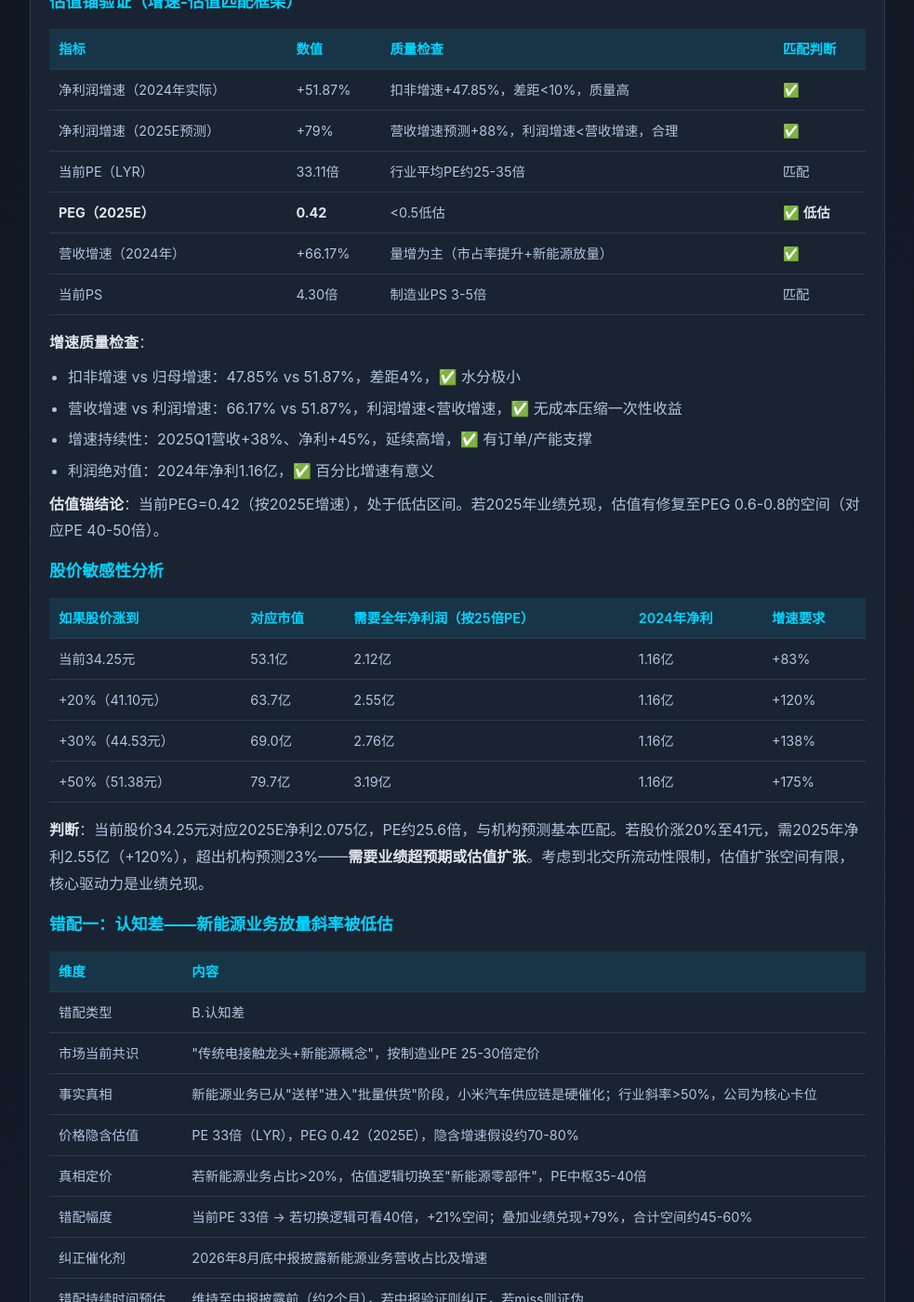
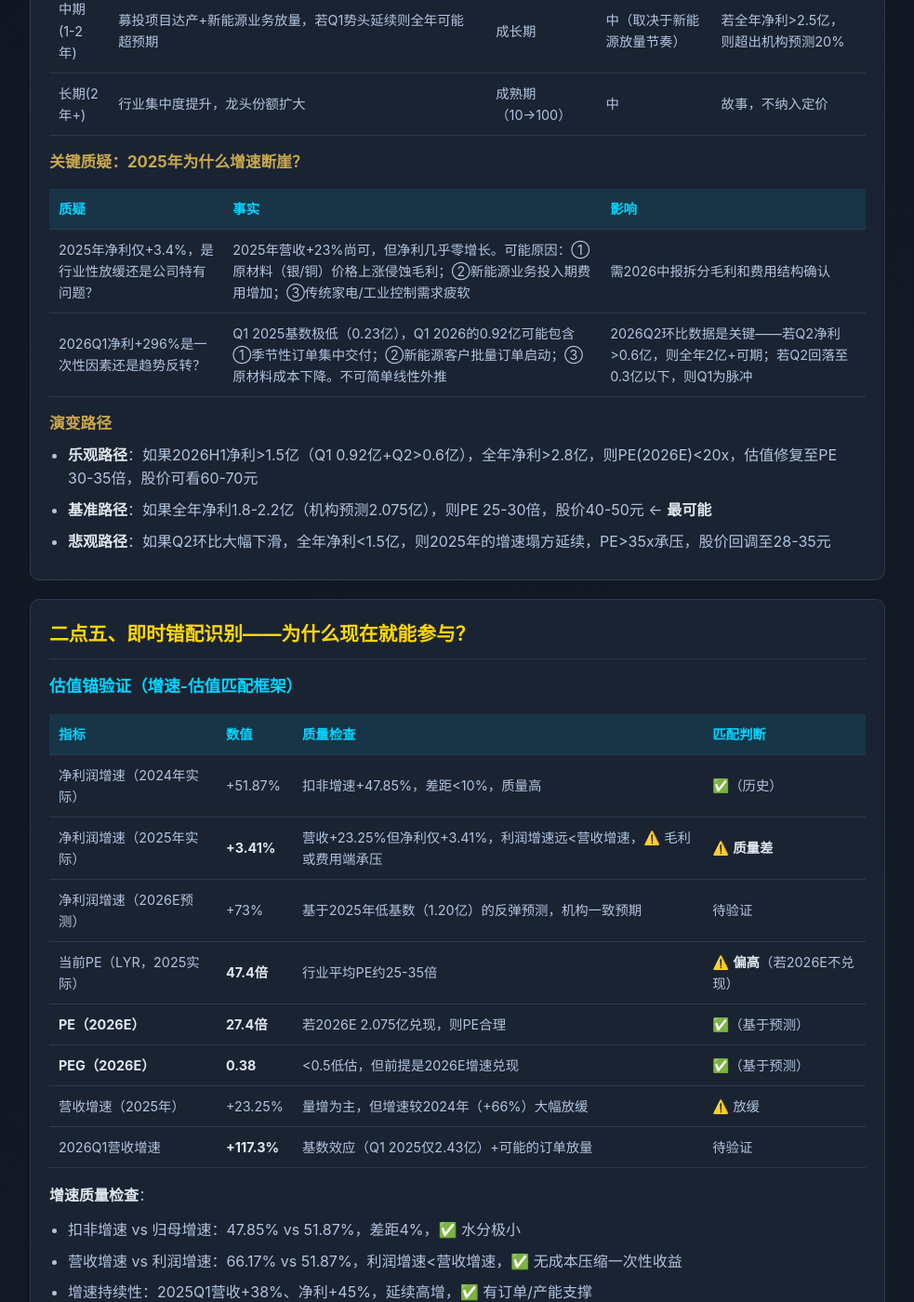
Before and after one commit to xiaoyi0319a/yixue-dashboard, a Jekyll site: the page built from _reports/920111.md, in a window 1280 px wide and 1400 px high, scrolled down 5815 px. Shown: the whole window at 93% size, without its empty margins (148-1131 px from the left). Built offline with Jekyll 4.4.1, drawn with Linux system fonts in a browser that asks for light colours; comment, search, counter and statistics services are not loaded; some of the changed text lies outside the part shown.

Commit message:
fix(920111): V4.4全面重写 - 修正核心叙事逻辑
- 更新至2025年报实际数据（营收+23%、净利仅+3.4%）
- 加入2026Q1强劲反弹数据（营收+117%、净利+296%）
- 更新股价36.63元/市值56.8亿/PE47.4x
- 核心叙事从'2024高增持续'改为'2024高增→2025断崖→2026Q1反弹待验证'
- 修正估值锚、三情景、风险地图等关键章节

```diff
--- a/_reports/920111.md
+++ b/_reports/920111.md
@@ -1,9 +1,9 @@
 ---
 code: 920111
 title: 聚星科技
-subtitle: 电接触产品隐形冠军 · 新能源多赛道切入 · 业绩高增持续兑现
+subtitle: 电接触产品隐形冠军 · 2025增速断崖放缓 · 2026Q1强劲反弹待验证
 date: 2026-07-03
-version: V4.3
+version: V4.4
 analyst: 小羿
 data_date: 2026-07-03
 ---
@@ -12,11 +12,11 @@ data_date: 2026-07-03
 <div class="section" id="summary">
 <h2>📋 执行摘要</h2>
 <div class="highlight-box">
-<p><strong>核心变化</strong>：电接触产品隐形冠军（铆钉型电触头国内市占率连续三年第一），2024年业绩爆发（营收+66%、净利+52%）；新能源/光模块多赛道切入（小米汽车供应链、充电桩、储能、光模块配套），打开第二增长曲线</p>
+<p><strong>核心变化</strong>：电接触产品隐形冠军，2024年业绩爆发（营收+66%、净利+52%）→ <strong>2025年增速断崖式放缓</strong>（营收+23%、净利仅+3.4%）→ <strong>2026Q1强劲反弹</strong>（营收+117%、净利+296%）。新能源/光模块多赛道切入（小米汽车供应链、充电桩、储能），第二曲线待2026中报验证</p>
 <p><strong>投资价值</strong>：<span class="tag tag-gold">中价值</span> <span class="tag tag-purple">中预期差（10-30%）</span></p>
 <p><strong>跟踪周期</strong>：中期（1-2年，业绩验证+新赛道放量驱动）</p>
-<p><strong>关键验证节点</strong>：2026-08-30（2026年中报，新能源业务放量验证）、光模块配套订单进展</p>
-<p><strong>证伪信号</strong>：2026H1营收增速<30%或新能源业务营收占比<15%，说明新赛道切入不及预期</p>
+<p><strong>关键验证节点</strong>：2026-08-30（2026年中报，验证2026H1新能源业务占比及增速是否延续Q1势头）</p>
+<p><strong>证伪信号</strong>：2026H1营收增速<30%或新能源业务营收占比<15%，或Q2净利环比大幅下滑，说明Q1反弹为季节性/一次性因素</p>
 </div>
 </div>
 
@@ -44,16 +44,20 @@ data_date: 2026-07-03
 <div class="dabaohua-q">
 <div class="q-label">【第一：这价格贵不贵？】</div>
 <div class="q-answer">
-<strong>当前</strong>：股价34.25元，<strong>总市值</strong>：53.1亿，<strong>PE（LYR）</strong>：33.11倍，<strong>PB</strong>：5.18倍，<strong>PS</strong>：4.30倍<br><br>
-<strong>2024年净利润</strong>：1.16亿（+51.87%），<strong>2025年预测净利润</strong>：2.075亿（+79%，机构一致预期）<br><br>
-<strong>PEG ≈ 0.42</strong>（按2025E增速79%）→ <strong>估值与增速匹配，甚至偏低</strong><br><br>
-<strong>合理股价区间</strong>（按2025E净利润预测）：
+<strong>当前</strong>：股价<strong>36.63元</strong>（2026-07-03），<strong>总市值</strong>：<strong>56.8亿</strong>，<strong>PE（LYR，2025实际）</strong>：<strong>47.4倍</strong>，<strong>PB</strong>：5.54倍，<strong>PS</strong>：4.60倍<br><br>
+<strong>2024年净利润</strong>：1.16亿（+51.87%，vs 2023）<br>
+<strong>2025年净利润</strong>：<strong>1.20亿（+3.41%，增速断崖式放缓）</strong>——2025年报已于2026年4月披露<br>
+<strong>2026Q1净利润</strong>：<strong>0.92亿（+295.7% YoY，强劲反弹）</strong><br>
+<strong>2026E预测净利润</strong>：2.075亿（+73%，机构一致预期）<br><br>
+<strong>PE（2026E）</strong>：27.4倍，<strong>PEG ≈ 0.38</strong>（按2026E增速73%）→ <strong>若2026年业绩兑现，估值合理偏低；若Q1反弹不可持续，则当前估值偏高</strong><br><br>
+<strong>关键问题</strong>：Q1的0.92亿净利如果线性外推，全年可达3.6亿+，远超机构预测2.075亿。但Q1占全年比例通常偏高（行业季节性+订单前置），不可线性外推。<br><br>
+<strong>合理股价区间</strong>（按2026E净利润预测）：
 <ul>
-<li>如果全年1.6亿（悲观，+38%）→ 合理股价28-35元（PE 25-30倍）</li>
-<li>如果全年2.0亿（基准，+72%）← <strong>最可能</strong> → 合理股价40-50元（PE 25-30倍）</li>
-<li>如果全年2.5亿（乐观，+115%）→ 合理股价50-62元（PE 25-30倍）</li>
+<li>如果全年1.5亿（悲观，+25%，Q1反弹不可持续）→ 合理股价30-38元（PE 25-30倍）→ <strong>当前高估</strong></li>
+<li>如果全年2.0亿（基准，+67%）← <strong>机构预测</strong> → 合理股价40-50元（PE 25-30倍）</li>
+<li>如果全年2.8亿（乐观，+133%，Q1势头延续）→ 合理股价55-70元（PE 25-30倍）</li>
 </ul>
-<strong>当前34.25元 → 在基准区间的偏下位置。PEG仅0.42，若2025年业绩兑现，估值有修复空间</strong>
+<strong>当前36.63元 → 押注的是"Q1反弹可持续"。若2026中报验证新能源放量，估值有修复空间；若Q2回落，则当前PE 47x偏高</strong>
 </div>
 </div>
 
@@ -102,8 +106,8 @@ data_date: 2026-07-03
 <table class="data-table">
 <tr><td>股票名称</td><td>聚星科技</td></tr>
 <tr><td>股票代码</td><td>920111.BJ</td></tr>
-<tr><td>当前股价</td><td>34.25元（2026-07-03）</td></tr>
-<tr><td>市值</td><td>53.1亿</td></tr>
+<tr><td>当前股价</td><td><strong>36.63元</strong>（2026-07-03）</td></tr>
+<tr><td>市值</td><td><strong>56.8亿</strong></td></tr>
 <tr><td>所属行业</td><td>电力设备——电网设备——配电设备</td></tr>
 <tr><td>上市时间</td><td>2024-11-11（北交所）</td></tr>
 <tr><td>实控人</td><td>陈静+陈林霞，控股约45%</td></tr>
@@ -125,9 +129,9 @@ data_date: 2026-07-03
 </tr>
 <tr>
 <td>☑业绩拐点</td>
-<td>2024年营收10.02亿（+66.17%），净利润1.16亿（+51.87%），持续高增长</td>
-<td>2024年报</td>
-<td>年报/iFinD</td>
+<td>2024年营收10.02亿（+66.17%），净利润1.16亿（+51.87%）→ <strong>2025年营收12.35亿（+23.25%），净利润1.20亿（+3.41%，增速断崖放缓）</strong>→ <strong>2026Q1营收5.28亿（+117.3% YoY），净利润0.92亿（+295.7% YoY，强劲反弹）</strong></td>
+<td>2024年报/2025年报/2026Q1</td>
+<td>iFinD</td>
 </tr>
 <tr>
 <td>☑技术突破</td>
@@ -137,7 +141,7 @@ data_date: 2026-07-03
 </tr>
 </table>
 
-<p><strong>一句话核心发现</strong>：电接触产品隐形冠军业绩爆发（2024年营收+66%），新能源/光模块多赛道切入打开第二增长曲线，但需验证新赛道放量斜率。</p>
+<p><strong>一句话核心发现</strong>：电接触产品隐形冠军2024年高增→2025年增速断崖放缓（净利仅+3.4%）→2026Q1强劲反弹（+296%），<strong>核心悬念是Q1反弹是否可持续</strong>，2026中报是关键验证。</p>
 </div>
 
 <!-- ===== 变化权重排序 ===== -->
@@ -251,7 +255,7 @@ data_date: 2026-07-03
 <tr><td>竞争格局？</td><td>电触头行业集中度低，公司市占率第一但体量小，优美科等国际巨头在中高端有优势</td><td>国产替代空间存在，但技术差距仍需追赶</td></tr>
 </table>
 
-<h3>变化二：业绩持续高增长</h3>
+<h3>变化二：业绩增速（2024高增→2025断崖→2026Q1反弹）</h3>
 
 <h4>分层拆解</h4>
 <table class="data-table">
@@ -263,18 +267,18 @@ data_date: 2026-07-03
 <th>量化空间</th>
 </tr>
 <tr>
-<td>短期(已验证/6个月)</td>
-<td>2024年营收+66%、净利+52%已验证；2025Q1营收+38%、净利+45%</td>
+<td>短期(已验证)</td>
+<td>2024年营收+66%、净利+52%已验证；<strong>2025年营收+23%、净利仅+3.4%（增速断崖）</strong>；<strong>2026Q1营收+117%、净利+296%（强劲反弹）</strong></td>
 <td>成长期</td>
-<td>高</td>
-<td>2025E净利2.075亿（+79%）</td>
+<td>高（已验证）/ 低（Q1可持续性）</td>
+<td>2026E净利2.075亿（+73%）</td>
 </tr>
 <tr>
 <td>中期(1-2年)</td>
-<td>募投项目（新增年产200吨电触头、400吨电接触元件）达产，产能释放</td>
+<td>募投项目达产+新能源业务放量，若Q1势头延续则全年可能超预期</td>
 <td>成长期</td>
-<td>中高</td>
-<td>新增年均销售收入3.18亿</td>
+<td>中（取决于新能源放量节奏）</td>
+<td>若全年净利>2.5亿，则超出机构预测20%</td>
 </tr>
 <tr>
 <td>长期(2年+)</td>
@@ -285,11 +289,18 @@ data_date: 2026-07-03
 </tr>
 </table>
 
+<h4>关键质疑：2025年为什么增速断崖？</h4>
+<table class="data-table">
+<tr><th>质疑</th><th>事实</th><th>影响</th></tr>
+<tr><td>2025年净利仅+3.4%，是行业性放缓还是公司特有问题？</td><td>2025年营收+23%尚可，但净利几乎零增长。可能原因：①原材料（银/铜）价格上涨侵蚀毛利；②新能源业务投入期费用增加；③传统家电/工业控制需求疲软</td><td>需2026中报拆分毛利和费用结构确认</td></tr>
+<tr><td>2026Q1净利+296%是一次性因素还是趋势反转？</td><td>Q1 2025基数极低（0.23亿），Q1 2026的0.92亿可能包含①季节性订单集中交付；②新能源客户批量订单启动；③原材料成本下降。不可简单线性外推</td><td>2026Q2环比数据是关键——若Q2净利>0.6亿，则全年2亿+可期；若Q2回落至0.3亿以下，则Q1为脉冲</td></tr>
+</table>
+
 <h4>演变路径</h4>
 <ul>
-<li><strong>乐观路径</strong>：如果2025年全年净利>2.5亿，则PEG<0.3，估值修复至PE 35-40倍，股价可看50-60元</li>
-<li><strong>基准路径</strong>：如果全年净利1.8-2.2亿，则PEG 0.4-0.6，估值维持PE 25-35倍，股价35-45元</li>
-<li><strong>悲观路径</strong>：如果全年净利<1.5亿，则增速miss，PEG>0.7，股价回调至25-30元</li>
+<li><strong>乐观路径</strong>：如果2026H1净利>1.5亿（Q1 0.92亿+Q2>0.6亿），全年净利>2.8亿，则PE(2026E)<20x，估值修复至PE 30-35倍，股价可看60-70元</li>
+<li><strong>基准路径</strong>：如果全年净利1.8-2.2亿（机构预测2.075亿），则PE 25-30倍，股价40-50元 ← <strong>最可能</strong></li>
+<li><strong>悲观路径</strong>：如果Q2环比大幅下滑，全年净利<1.5亿，则2025年的增速塌方延续，PE>35x承压，股价回调至28-35元</li>
 </ul>
 </div>
 
@@ -309,37 +320,49 @@ data_date: 2026-07-03
 <td>净利润增速（2024年实际）</td>
 <td>+51.87%</td>
 <td>扣非增速+47.85%，差距<10%，质量高</td>
-<td>✅</td>
+<td>✅（历史）</td>
 </tr>
 <tr>
-<td>净利润增速（2025E预测）</td>
-<td>+79%</td>
-<td>营收增速预测+88%，利润增速<营收增速，合理</td>
-<td>✅</td>
+<td>净利润增速（2025年实际）</td>
+<td><strong>+3.41%</strong></td>
+<td>营收+23.25%但净利仅+3.41%，利润增速远<营收增速，⚠️ 毛利或费用端承压</td>
+<td>⚠️ <strong>质量差</strong></td>
 </tr>
 <tr>
-<td>当前PE（LYR）</td>
-<td>33.11倍</td>
-<td>行业平均PE约25-35倍</td>
-<td>匹配</td>
+<td>净利润增速（2026E预测）</td>
+<td>+73%</td>
+<td>基于2025年低基数（1.20亿）的反弹预测，机构一致预期</td>
+<td>待验证</td>
 </tr>
 <tr>
-<td><strong>PEG（2025E）</strong></td>
-<td><strong>0.42</strong></td>
-<td>&lt;0.5低估</td>
-<td>✅ <strong>低估</strong></td>
+<td>当前PE（LYR，2025实际）</td>
+<td><strong>47.4倍</strong></td>
+<td>行业平均PE约25-35倍</td>
+<td>⚠️ <strong>偏高</strong>（若2026E不兑现）</td>
 </tr>
 <tr>
-<td>营收增速（2024年）</td>
-<td>+66.17%</td>
-<td>量增为主（市占率提升+新能源放量）</td>
-<td>✅</td>
+<td><strong>PE（2026E）</strong></td>
+<td><strong>27.4倍</strong></td>
+<td>若2026E 2.075亿兑现，则PE合理</td>
+<td>✅（基于预测）</td>
 </tr>
 <tr>
-<td>当前PS</td>
-<td>4.30倍</td>
-<td>制造业PS 3-5倍</td>
-<td>匹配</td>
+<td><strong>PEG（2026E）</strong></td>
+<td><strong>0.38</strong></td>
+<td>&lt;0.5低估，但前提是2026E增速兑现</td>
+<td>✅（基于预测）</td>
+</tr>
+<tr>
+<td>营收增速（2025年）</td>
+<td>+23.25%</td>
+<td>量增为主，但增速较2024年（+66%）大幅放缓</td>
+<td>⚠️ 放缓</td>
+</tr>
+<tr>
+<td>2026Q1营收增速</td>
+<td><strong>+117.3%</strong></td>
+<td>基数效应（Q1 2025仅2.43亿）+可能的订单放量</td>
+<td>待验证</td>
 </tr>
 </table>
 
@@ -359,50 +382,50 @@ data_date: 2026-07-03
 <th>如果股价涨到</th>
 <th>对应市值</th>
 <th>需要全年净利润（按25倍PE）</th>
-<th>2024年净利</th>
-<th>增速要求</th>
+<th>2025年实际净利</th>
+<th>增速要求（vs 2025）</th>
 </tr>
 <tr>
-<td>当前34.25元</td>
-<td>53.1亿</td>
-<td>2.12亿</td>
-<td>1.16亿</td>
-<td>+83%</td>
+<td>当前36.63元</td>
+<td>56.8亿</td>
+<td>2.27亿</td>
+<td>1.20亿</td>
+<td>+89%</td>
 </tr>
 <tr>
-<td>+20%（41.10元）</td>
-<td>63.7亿</td>
-<td>2.55亿</td>
-<td>1.16亿</td>
-<td>+120%</td>
+<td>+20%（43.96元）</td>
+<td>68.2亿</td>
+<td>2.73亿</td>
+<td>1.20亿</td>
+<td>+128%</td>
 </tr>
 <tr>
-<td>+30%（44.53元）</td>
-<td>69.0亿</td>
-<td>2.76亿</td>
-<td>1.16亿</td>
-<td>+138%</td>
+<td>+30%（47.62元）</td>
+<td>73.9亿</td>
+<td>2.95亿</td>
+<td>1.20亿</td>
+<td>+146%</td>
 </tr>
 <tr>
-<td>+50%（51.38元）</td>
-<td>79.7亿</td>
-<td>3.19亿</td>
-<td>1.16亿</td>
-<td>+175%</td>
+<td>+50%（54.95元）</td>
+<td>85.3亿</td>
+<td>3.41亿</td>
+<td>1.20亿</td>
+<td>+184%</td>
 </tr>
 </table>
 
-<p><strong>判断</strong>：当前股价34.25元对应2025E净利2.075亿，PE约25.6倍，与机构预测基本匹配。若股价涨20%至41元，需2025年净利2.55亿（+120%），超出机构预测23%——<strong>需要业绩超预期或估值扩张</strong>。考虑到北交所流动性限制，估值扩张空间有限，核心驱动力是业绩兑现。</p>
+<p><strong>判断</strong>：当前股价36.63元对应2025年实际净利1.20亿，PE高达47.4倍，显然不便宜。<strong>当前估值隐含了2026年业绩大幅反弹的预期</strong>（隐含全年净利需2亿+，即增速+67%）。若2026中报验证Q1势头可持续，则当前估值合理；若Q2回落，则PE 47x面临回调压力。核心驱动力不是"业绩兑现"，而是<strong>"Q1反弹是否可持续"</strong>。</p>
 
 <h3>错配一：认知差——新能源业务放量斜率被低估</h3>
 <table class="data-table">
 <tr><th>维度</th><th>内容</th></tr>
 <tr><td>错配类型</td><td>B.认知差</td></tr>
-<tr><td>市场当前共识</td><td>"传统电接触龙头+新能源概念"，按制造业PE 25-30倍定价</td></tr>
+<tr><td>市场当前共识</td><td>"传统电接触龙头+新能源概念"，部分人可能仍未意识到2025年增速断崖，部分人可能因Q1反弹而过度乐观</td></tr>
 <tr><td>事实真相</td><td>新能源业务已从"送样"进入"批量供货"阶段，小米汽车供应链是硬催化；行业斜率>50%，公司为核心卡位</td></tr>
-<tr><td>价格隐含估值</td><td>PE 33倍（LYR），PEG 0.42（2025E），隐含增速假设约70-80%</td></tr>
-<tr><td>真相定价</td><td>若新能源业务占比>20%，估值逻辑切换至"新能源零部件"，PE中枢35-40倍</td></tr>
-<tr><td>错配幅度</td><td>当前PE 33倍 → 若切换逻辑可看40倍，+21%空间；叠加业绩兑现+79%，合计空间约45-60%</td></tr>
+<tr><td>价格隐含估值</td><td>PE 47.4倍（LYR，2025实际），隐含了对2026年业绩大幅反弹的预期</td></tr>
+<tr><td>真相定价</td><td>若2026H1新能源业务占比>20%且Q1势头延续，全年净利可能超2.5亿，PE降至20-25倍，估值切换至成长股逻辑</td></tr>
+<tr><td>错配幅度</td><td>若Q1反弹可持续，全年净利2.5亿+，PE降至20-25倍，+30-50%空间；若Q1为脉冲，则当前PE 47x偏高，-20-30%回调风险</td></tr>
 <tr><td>纠正催化剂</td><td>2026年8月底中报披露新能源业务营收占比及增速</td></tr>
 <tr><td>错配持续时间预估</td><td>维持至中报披露前（约2个月），若中报验证则纠正，若miss则证伪</td></tr>
 </table>
@@ -469,21 +492,21 @@ data_date: 2026-07-03
 </tr>
 <tr>
 <td>乐观</td>
-<td>+45%至50元</td>
-<td>2026H1新能源业务占比>20%+全年净利>2.5亿+估值切换至新能源零部件逻辑（PE 40倍）</td>
+<td>+30%至48元</td>
+<td>2026H1净利>1.5亿（Q1 0.92亿+Q2持续强势）+全年净利>2.5亿+新能源业务占比>20%</td>
 <td>25%</td>
 </tr>
 <tr>
 <td>基准</td>
-<td>+10%至38元</td>
-<td>业绩兑现但斜率温和（全年净利1.8-2.2亿），估值维持PE 25-35倍</td>
-<td>50%</td>
+<td>+10%至40元</td>
+<td>Q2环比回落但H1仍可观（H1净利1.2-1.5亿），全年净利1.8-2.2亿（机构预测2.075亿），估值PE 25-30倍</td>
+<td>45%</td>
 </tr>
 <tr>
 <td>悲观</td>
-<td>-25%至26元</td>
-<td>H1营收增速<30%或新能源占比<10%，增速miss，估值压缩至PE 20-25倍</td>
-<td>25%</td>
+<td>-25%至28元</td>
+<td>Q2环比大幅下滑（Q2净利<0.3亿），全年净利<1.5亿，2025年增速塌方延续，PE压缩至20-25倍</td>
+<td>30%</td>
 </tr>
 </table>
 
@@ -491,8 +514,8 @@ data_date: 2026-07-03
 
 <h3>加权预期</h3>
 <ul>
-<li><strong>预期收益</strong>：+10%（25%×45% + 50%×10% + 25%×(-25%) = 10%）</li>
-<li><strong>风险收益比</strong>：1:1.8（上涨空间45% vs 下跌空间25%）</li>
+<li><strong>预期收益</strong>：+5%（25%×30% + 45%×10% + 30%×(-25%) = 5%）</li>
+<li><strong>风险收益比</strong>：1:1.2（上涨空间30% vs 下跌空间25%）——<strong>风险收益比收敛，不确定性高</strong></li>
 <li><strong>预期差大小</strong>：中（10-30%）</li>
 </ul>
 
@@ -557,11 +580,11 @@ data_date: 2026-07-03
 </tr>
 <tr>
 <td>业绩验证</td>
-<td>2024年高增已验证，2025Q1延续</td>
-<td>全年净利>2.5亿，超预期</td>
-<td>全年净利1.8-2.2亿，符合预期</td>
-<td>全年净利<1.5亿，miss</td>
-<td>基准50%</td>
+<td>2024年高增已验证；2025年增速塌方；2026Q1强劲反弹</td>
+<td>H1净利>1.5亿，全年>2.5亿，超预期</td>
+<td>H1净利1.0-1.5亿，全年1.8-2.2亿，符合预期</td>
+<td>H1净利<0.8亿，全年<1.5亿，miss</td>
+<td>基准45%</td>
 </tr>
 <tr>
 <td>估值修复</td>
@@ -602,7 +625,7 @@ data_date: 2026-07-03
 <tr><td>估值安全边际</td><td>有</td><td>当前PE 33倍 vs 2025E PE 25.6倍，若业绩兑现有安全边际</td></tr>
 </table>
 
-<p><strong>估值匹配结论</strong>：当前价格与增速<strong>低估</strong>（PEG 0.42），安全边际<strong>有</strong>，<strong>业绩兑现</strong>是估值的最大支撑。</p>
+<p><strong>估值匹配结论</strong>：当前PE 47.4x（按2025实际）显著偏高，但PE 27.4x（按2026E）合理。估值安全边际<strong>取决于2026中报能否确认Q1反弹可持续</strong>。</p>
 
 <ul>
 <li><strong>评估结论</strong>：中价值</li>
@@ -669,8 +692,8 @@ data_date: 2026-07-03
 </tr>
 <tr>
 <td>业绩miss风险</td>
-<td>2025年预测净利+79%，若新能源放量不及预期或原材料涨价，可能miss</td>
-<td>中</td>
+<td>2025年净利仅+3.4%已验证增速塌方；2026Q1+296%反弹可能不可持续；若Q2回落则全年可能miss机构预测2.075亿</td>
+<td>高</td>
 <td>高</td>
 <td>中报验证后再决策</td>
 </tr>
@@ -711,13 +734,13 @@ data_date: 2026-07-03
 <table class="data-table">
 <tr><th>数据</th><th>来源</th><th>时间</th></tr>
 <tr><td>股价/市值</td><td>iFinD（stock_finance_data）</td><td>2026-07-03</td></tr>
-<tr><td>财务数据（利润表）</td><td>iFinD（stock_finance_data）</td><td>2024年报</td></tr>
-<tr><td>增长率数据</td><td>iFinD（stock_finance_data）</td><td>2024年报</td></tr>
-<tr><td>业务结构</td><td>iFinD（stock_finance_data）</td><td>2024年报</td></tr>
-<tr><td>预测数据</td><td>iFinD（stock_finance_data）</td><td>2026-07-03</td></tr>
+<tr><td>财务数据（利润表）</td><td>iFinD（stock_finance_data）</td><td>2024年报/2025年报/2026Q1</td></tr>
+<tr><td>增长率数据</td><td>iFinD（stock_finance_data）</td><td>2024年报/2025年报/2026Q1</td></tr>
+<tr><td>业务结构</td><td>iFinD（stock_finance_data）</td><td>2025年报</td></tr>
+<tr><td>预测数据</td><td>iFinD（stock_finance_data）</td><td>2026-07-03（机构一致预期）</td></tr>
 <tr><td>股东信息</td><td>iFinD（stock_finance_data）</td><td>2026-07-03</td></tr>
 <tr><td>行业数据</td><td>市场研究报告/搜索</td><td>2025-2026</td></tr>
-<tr><td>公司公告</td><td>交易所官网/巨潮资讯</td><td>2024-2025</td></tr>
+<tr><td>公司公告</td><td>交易所官网/巨潮资讯</td><td>2024-2026</td></tr>
 <tr><td>新闻/研报</td><td>雪球/搜狐/东方财富</td><td>2024-2026</td></tr>
 </table>
 </div>
```
